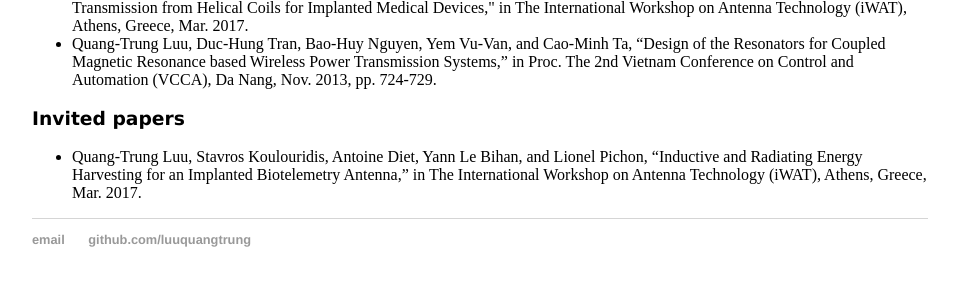
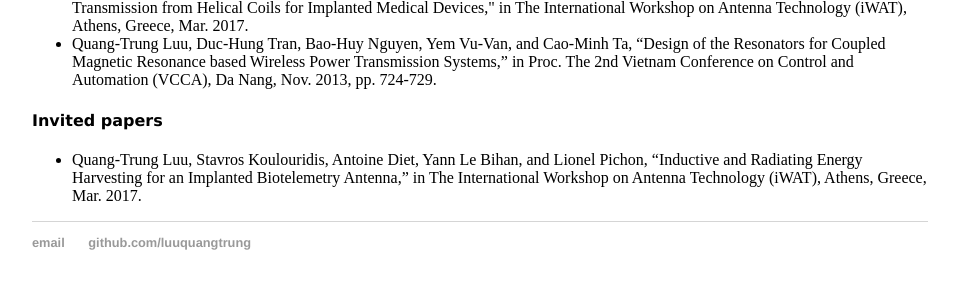
Before and after one commit to luuquangtrung/luuquangtrung.github.io_v1, a Jekyll site: the page built from research/index.html, in a window 1280 px wide. Shown: the part 260-549 px from the top of the page, without its empty margins (160-1117 px from the left). Built offline with Jekyll 4.4.1, drawn with Linux system fonts in a browser that asks for light colours.

Commit message:
Update index.html

```diff
--- a/research/index.html
+++ b/research/index.html
@@ -25,7 +25,7 @@ title: Research
 </ul>
 
 <div>
-<h3 style="font-family:verdana;">Invited papers</h3>
+<h4 style="font-family:verdana;">Invited papers</h4>
 </div>
 
 <ul>
```
